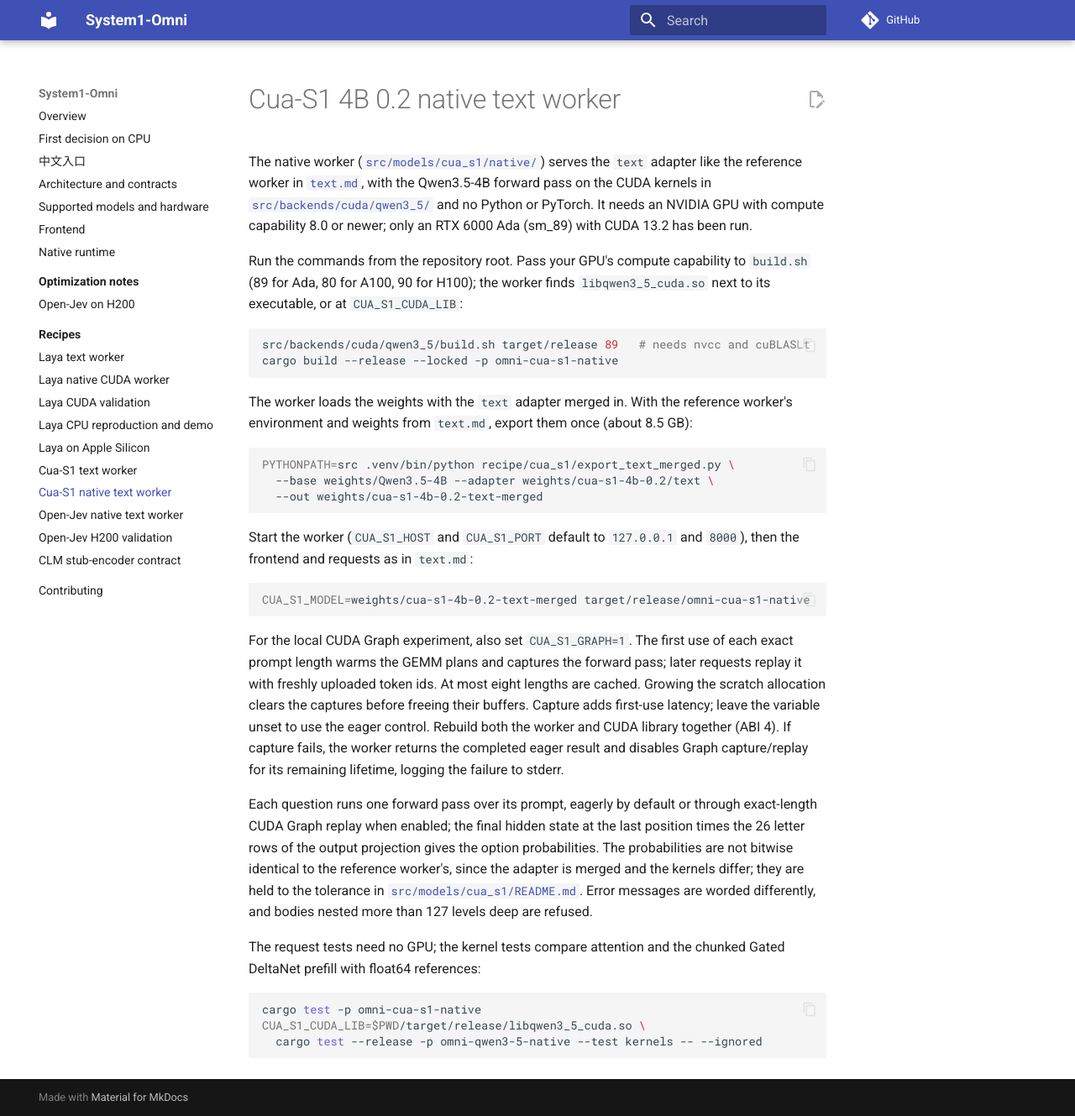
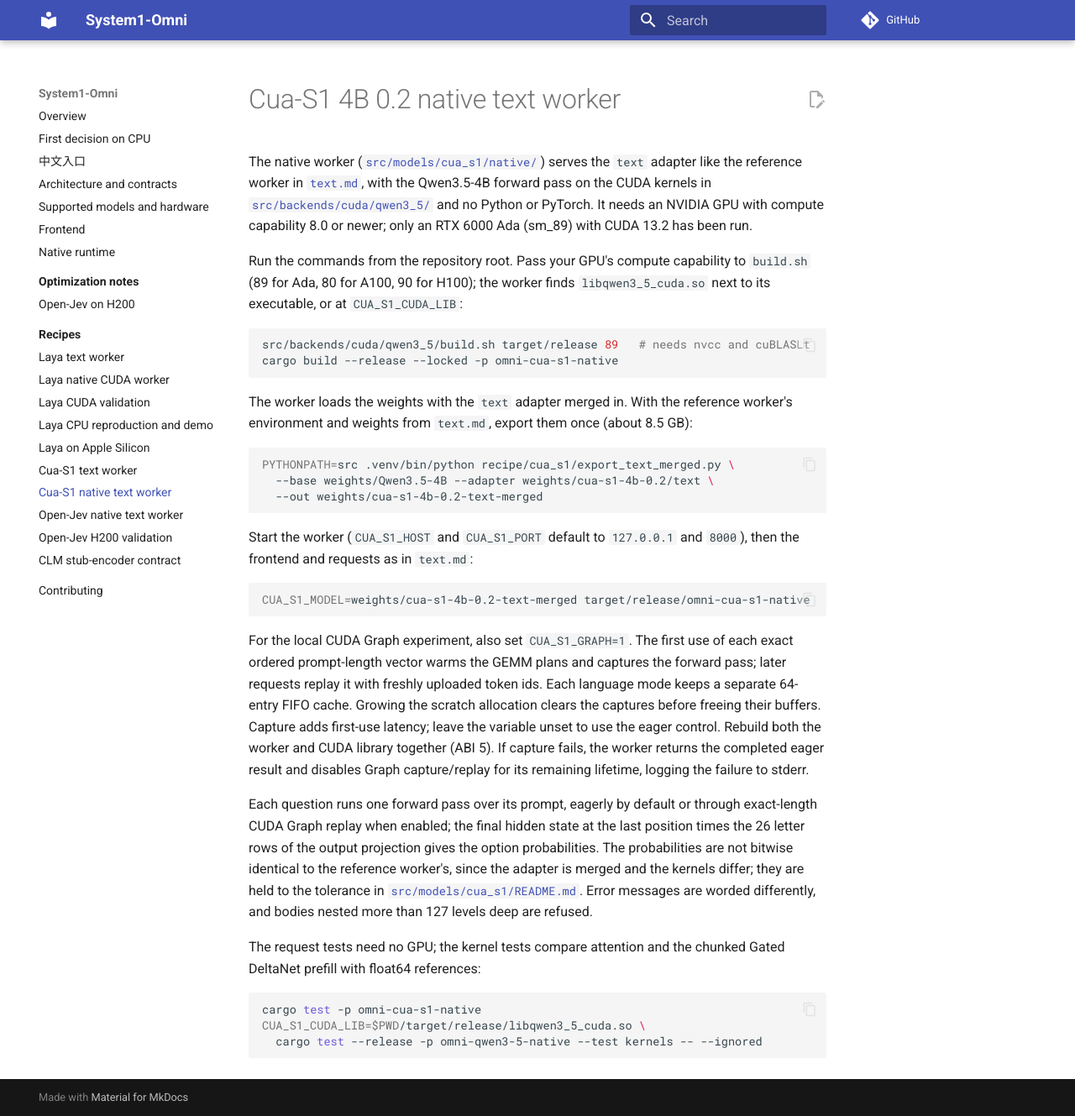
Before and after one commit to Levius-Fubuki/system1-omni, an MkDocs documentation site: the page built from recipe/cua_s1/native.md, in a window 1280 px wide and 1329 px high. Shown: the whole window at 84% size. Built offline with MkDocs 1.6.1 and Material for MkDocs 9.7.7, drawn with Linux system fonts in a browser that asks for light colours; comment, search, counter and statistics services are not loaded.

````diff
--- a/recipe/cua_s1/native.md
+++ b/recipe/cua_s1/native.md
@@ -24,11 +24,10 @@
 ```
 
 For the local CUDA Graph experiment, also set `CUA_S1_GRAPH=1`. The first use of
-each exact prompt length warms the GEMM plans and captures the forward pass;
-later requests replay it with freshly uploaded token ids. At most eight lengths
-are cached. Growing the scratch allocation clears the captures before freeing
+each exact ordered prompt-length vector warms the GEMM plans and captures the forward pass;
+later requests replay it with freshly uploaded token ids. Each language mode keeps a separate 64-entry FIFO cache. Growing the scratch allocation clears the captures before freeing
 their buffers. Capture adds first-use latency; leave the variable unset to use
-the eager control. Rebuild both the worker and CUDA library together (ABI 4).
+the eager control. Rebuild both the worker and CUDA library together (ABI 5).
 If capture fails, the worker returns the completed eager result and disables
 Graph capture/replay for its remaining lifetime, logging the failure to stderr.
 
````
Also changed, not shown: 1 other file.
